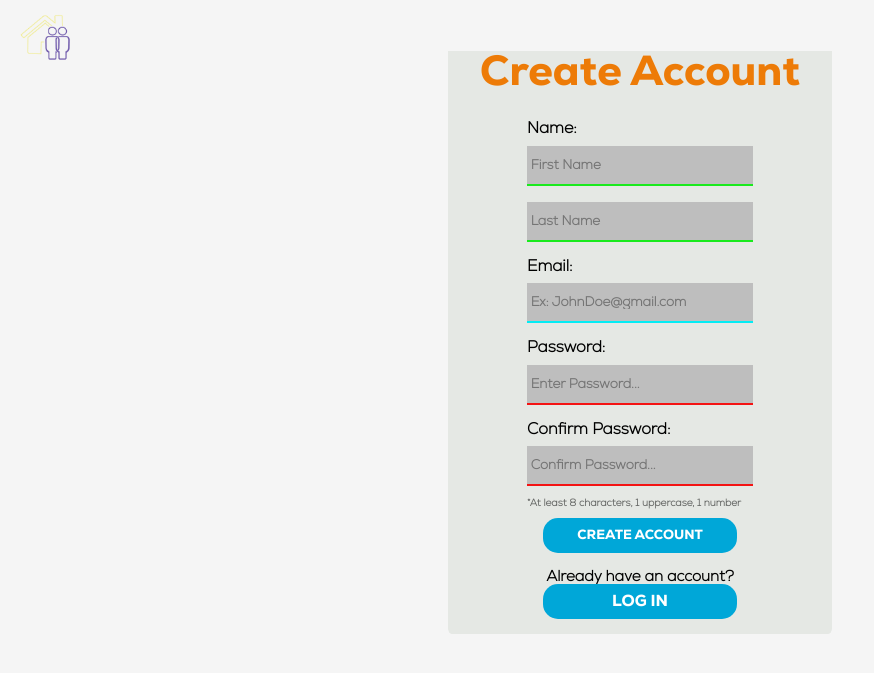
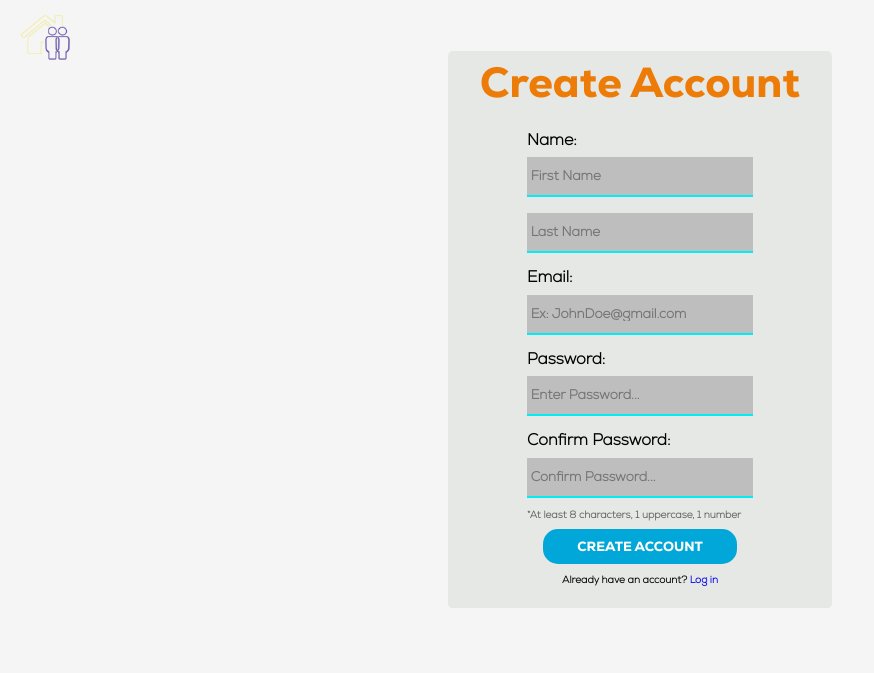
Before and after one commit to The-The-ITC-2023/Roommate-Finder-Application, a PHP site: page /createAccount.php in a window 1280 px wide. Shown: the top 673 px of the page, without its empty margins (0-874 px from the left). Run offline with PHP 8.4, Linux system fonts and the light colour scheme.

Commit message:
updated css of elements

```diff
--- a/createAccount.php
+++ b/createAccount.php
@@ -90,18 +90,17 @@ if ($_SERVER["REQUEST_METHOD"] == "POST") {
         </div>
         <form id="form" method="post">
             <p class="title">Name:</p><br>
-            <input type="text" name="fname" class="input" placeholder=" First Name"><br>
-            <input type="text" name="lname" class="input" placeholder=" Last Name"><br>
+            <input type="text" name="fname" class="input blue-border" placeholder=" First Name"><br>
+            <input type="text" name="lname" class="input blue-border" placeholder=" Last Name"><br>
             <p class="title">Email:</p><br>
             <input type="email" name="email" class="input blue-border" placeholder=" Ex: JohnDoe@gmail.com"><br>
             <p class="title">Password:</p><br>
-            <input type="password" name="password" class="input red-border" placeholder=" Enter Password..."><br>
+            <input type="password" name="password" class="input blue-border" placeholder=" Enter Password..."><br>
             <p class="title">Confirm Password:</p><br>
-            <input type="password" name="cpassword" class="input red-border" placeholder=" Confirm Password..."><br>
+            <input type="password" name="cpassword" class="input blue-border" placeholder=" Confirm Password..."><br>
             <p class="title small">*At least 8 characters, 1 uppercase, 1 number</p><br>
             <input type="submit" name="submit" value="CREATE ACCOUNT" id="submit" onclick="changeP()" class = "button borderless">
-            <h2>Already have an account?</h2>
-            <a id="log-in" href="login.php" class = "button">LOG IN</a>
+            <h2 class="small" style="margin-top: 1%; color: black;">Already have an account? <a id="log-in" href="login.php">Log in</a></h2>
         </form>
     </div>
 </body>
--- a/login.php
+++ b/login.php
@@ -47,8 +47,7 @@ if ($_SERVER["REQUEST_METHOD"] === "POST") {
 
 <body>
 
-
-
+    <a href="home.html"><img src="ITCLogoOutline.png" class="logo"></a>
 
     <div class=login-form>
         <h1>Log in</h1>
--- a/styles/createAccount.css
+++ b/styles/createAccount.css
@@ -30,6 +30,7 @@ h1 {
     font-size: 42px;
     font-family: 'nexaheavy';
     text-align: center;
+    margin-top: 3%;
 }
 
 h2 {
@@ -115,18 +116,20 @@ input:focus {
 #log-in {
     text-decoration: none;
     vertical-align: middle;
-    line-height: 35px;
+    line-height: 25px;
 }
 
 .button {
     margin-left: 20%;
     margin-right: 20%;
+    min-width: 40%;
     height: 35px;
     border-radius: 15px;
     background-color: #00A7D8;
     color: white;
     font-family: 'nexaheavy';
 }
+
 
 .borderless {
     border: none;
@@ -142,3 +145,19 @@ input:focus {
     color: #ff4444;
     background-color: #E5E8E4;
 }
+
+a#log-in {
+    background-color: #E5E8E4;
+}
+
+a:visited {
+    color: #000;
+}
+
+a:hover {
+    color:#666866;
+}
+
+a:active {
+    color: black;
+}
--- a/styles/homepage.css
+++ b/styles/homepage.css
@@ -81,12 +81,12 @@ h2 {
 
 .upperLogo #logo{
 
-    animation-name: example;
+    animation-name: move;
     animation-duration: 0.50s;
-    animation-fill-mode: forwards; /*THis shit just makes it stay in the last animation place*/
+    animation-fill-mode: forwards; /*This makes it stay in the last animation place*/
 }
 
-@keyframes example {
+@keyframes move {
     0% {width: 25%; left: 40%; top: 40%;}
     100%  {left:0px; top:0px; width: 7%; }
 }
--- a/styles/login.css
+++ b/styles/login.css
@@ -39,7 +39,7 @@ h2 {
     font-size: 15px;
 }
 
-#logo{
+.logo{
     position: relative;
     left: 0px;
     top: 0px;
@@ -58,7 +58,7 @@ h2 {
     margin: auto;
     margin-left: 35%;
     margin-right: 35%;
-    margin-top: 5%;
+    margin-top: 0%;
     margin-bottom: 5%;
     border-radius: 1%;
     padding: 2%;
```
